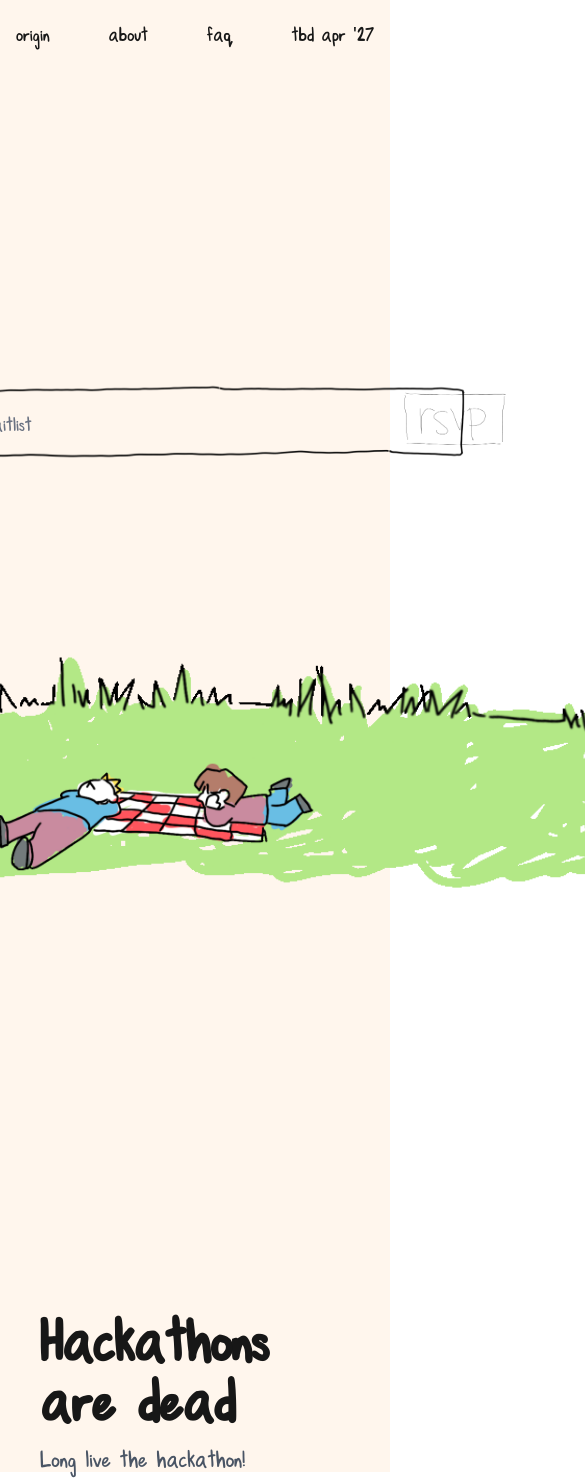
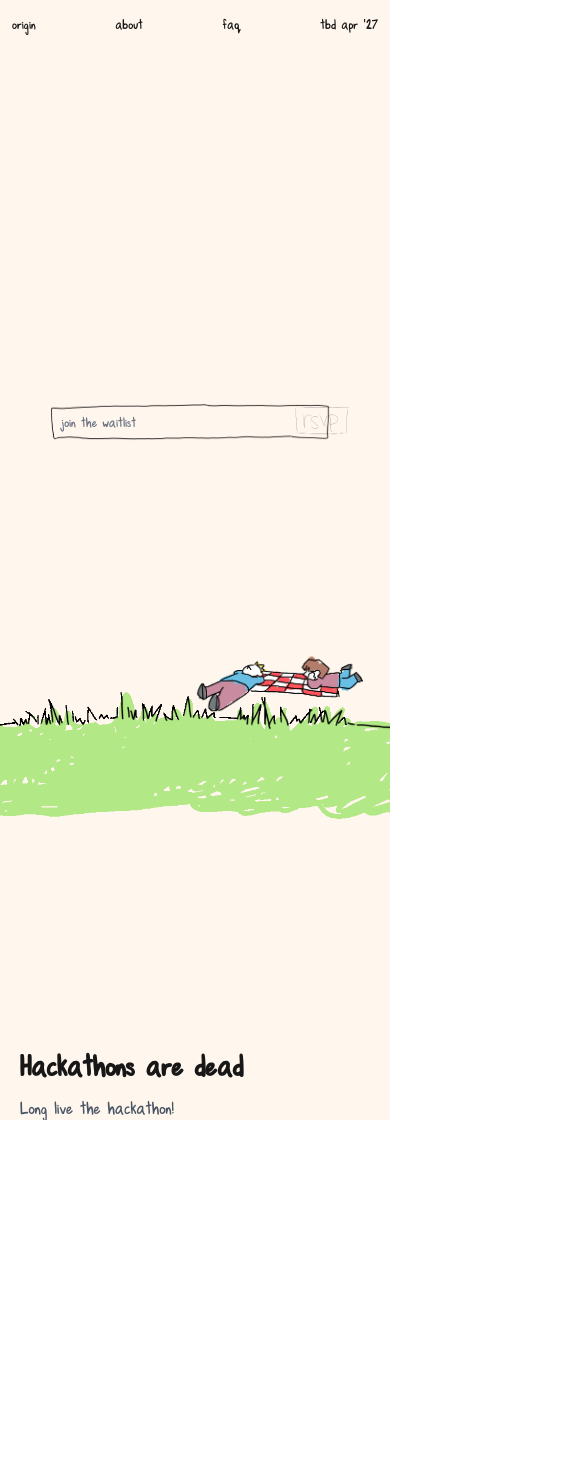
Before and after one commit to samzeh/origin, a Next.js app in the folder origin/: page / in a window 390 px wide. Shown: the top 1480 px of the page, 585 px wide, since content can reach past the window. After the commit the page ends 1120 px from the top, so only its background shows below. Built offline with nearby package versions, Linux system fonts and the light colour scheme.

Commit message:
fix mobile responsiveness

```diff
--- a/origin/app/page.tsx
+++ b/origin/app/page.tsx
@@ -4,15 +4,15 @@ import { WaitlistInput } from "./waitlist-input";
 
 export default function Home() {
   return (
-    <main className="bg-[#fff6ed]">
-      <section className="relative z-10 min-h-screen">
+    <main className="overflow-x-hidden bg-[#fff6ed]">
+      <section className="relative z-10 min-h-dvh">
         <div
-          className={`${originFont.className} absolute top-0 z-30 flex w-full flex-row items-center justify-between px-4 py-4 text-xl leading-relaxed`}
+          className={`${originFont.className} absolute top-0 z-30 flex w-full flex-row items-center justify-between gap-2 px-3 py-3 text-sm leading-relaxed sm:px-4 sm:py-4 sm:text-lg md:text-xl`}
         >
           <button className="cursor-pointer">origin</button>
           <button className="cursor-pointer">about</button>
           <button className="cursor-pointer">faq</button>
-          <div>tbd apr &apos;27</div>
+          <div className="shrink-0">tbd apr &apos;27</div>
         </div>
 
         <Image
@@ -20,7 +20,7 @@ export default function Home() {
           alt="grass"
           width={2000}
           height={918}
-          className="absolute bottom-[-380px] left-1/2 z-0 h-auto w-[2000px] max-w-none -translate-x-1/2"
+          className="absolute bottom-[-160px] left-1/2 z-0 h-auto w-[1100px] max-w-none -translate-x-1/2 sm:bottom-[-260px] sm:w-[1600px] md:bottom-[-380px] md:w-[2000px]"
         />
 
         <Image
@@ -28,19 +28,25 @@ export default function Home() {
           alt="picnic"
           width={500}
           height={500}
-          className="absolute -bottom-40 right-10 z-10 h-auto"
+          className="absolute bottom-16 right-2 z-10 h-auto w-[200px] sm:-bottom-28 sm:right-6 sm:w-[320px] md:-bottom-40 md:right-10 md:w-[500px]"
         />
 
-        <div className="absolute inset-0 z-20 flex flex-col items-center justify-center gap-6">
+        <div className="absolute inset-0 z-20 flex flex-col items-center justify-center gap-6 px-4">
           <WaitlistInput />
         </div>
       </section>
 
-      <div className="h-[380px]" aria-hidden />
+      <div className="h-[160px] sm:h-[260px] md:h-[380px]" aria-hidden />
 
-      <section className={`${originFont.className} relative z-20 flex flex-col items-start px-10 pt-20`}>
-        <h1 className="text-6xl font-bold">Hackathons are dead</h1>
-        <p className="mt-4 text-2xl text-gray-600">Long live the hackathon!</p>
+      <section
+        className={`${originFont.className} relative z-20 flex flex-col items-start px-5 pt-10 sm:px-10 sm:pt-20`}
+      >
+        <h1 className="text-3xl font-bold sm:text-5xl md:text-6xl">
+          Hackathons are dead
+        </h1>
+        <p className="mt-3 text-lg text-gray-600 sm:mt-4 sm:text-2xl">
+          Long live the hackathon!
+        </p>
       </section>
     </main>
   );
--- a/origin/app/waitlist-input.tsx
+++ b/origin/app/waitlist-input.tsx
@@ -50,6 +50,8 @@ export function WaitlistInput() {
   const finishedRef = useRef<HTMLVideoElement>(null);
   const reverseRef = useRef<HTMLVideoElement>(null);
   const hoveredRef = useRef(false);
+  const hoverCapableRef = useRef(false);
+  const tapCycleRef = useRef(false);
   const layerRef = useRef<Layer>("static");
   const playIdRef = useRef(0);
   const [layer, setLayer] = useState<Layer>("static");
@@ -137,6 +139,16 @@ export function WaitlistInput() {
         }
       });
     });
+  }, []);
+
+  useEffect(() => {
+    const media = window.matchMedia("(hover: hover) and (pointer: fine)");
+    const syncHover = () => {
+      hoverCapableRef.current = media.matches;
+    };
+    syncHover();
+    media.addEventListener("change", syncHover);
+    return () => media.removeEventListener("change", syncHover);
   }, []);
 
   useEffect(() => {
@@ -257,6 +269,7 @@ export function WaitlistInput() {
   }, []);
 
   const onEnter = () => {
+    if (!hoverCapableRef.current) return;
     hoveredRef.current = true;
 
     if (layerRef.current === "finished") {
@@ -276,6 +289,7 @@ export function WaitlistInput() {
   };
 
   const onLeave = () => {
+    if (!hoverCapableRef.current) return;
     hoveredRef.current = false;
 
     if (layerRef.current === "static" || layerRef.current === "reverse") {
@@ -303,10 +317,20 @@ export function WaitlistInput() {
     void playVideo("reverse", startAt);
   };
 
+  const onTap = () => {
+    if (hoverCapableRef.current) return;
+    if (layerRef.current !== "static") return;
+
+    tapCycleRef.current = true;
+    hoveredRef.current = true;
+    armReverse();
+    void playVideo("transition", 0);
+  };
+
   const isVisible = (name: Layer) => layer === name || under === name;
 
   return (
-    <div className="relative w-[720px]">
+    <div className="relative w-full max-w-[720px]">
       <Image
         src="/static input.png"
         alt="Input"
@@ -325,6 +349,12 @@ export function WaitlistInput() {
         disablePictureInPicture
         onEnded={() => {
           if (layerRef.current !== "transition") return;
+          if (tapCycleRef.current) {
+            tapCycleRef.current = false;
+            hoveredRef.current = false;
+            void playReverseImmediate();
+            return;
+          }
           if (!hoveredRef.current) return;
           void playVideo("finished", 0);
         }}
@@ -378,16 +408,23 @@ export function WaitlistInput() {
       <input
         type="text"
         placeholder="join the waitlist"
-        className={`${originFont.className} absolute top-1/2 left-16 right-0 z-10 -translate-y-1/2 bg-transparent px-6 py-2 text-xl leading-[1.8] text-black placeholder-gray-500 focus:outline-none`}
+        className={`${originFont.className} absolute top-1/2 left-8 right-[28%] z-10 -translate-y-1/2 bg-transparent px-3 py-1 text-sm leading-[1.8] text-black placeholder-gray-500 focus:outline-none sm:left-12 sm:right-[24%] sm:px-4 sm:text-lg md:left-16 md:right-0 md:px-6 md:text-xl`}
       />
 
       <button
         type="button"
-        className="absolute right-3 top-1/2 z-20 -translate-y-1/2 cursor-pointer"
-        onMouseEnter={onEnter}
-        onMouseLeave={onLeave}
+        className="absolute right-1.5 top-1/2 z-20 -translate-y-1/2 cursor-pointer sm:right-3"
+        onPointerEnter={onEnter}
+        onPointerLeave={onLeave}
+        onClick={onTap}
       >
-        <Image src="/rsvp button.png" alt="RSVP" width={168} height={70} />
+        <Image
+          src="/rsvp button.png"
+          alt="RSVP"
+          width={168}
+          height={70}
+          className="h-auto w-[88px] sm:w-[130px] md:w-[168px]"
+        />
       </button>
     </div>
   );
```
